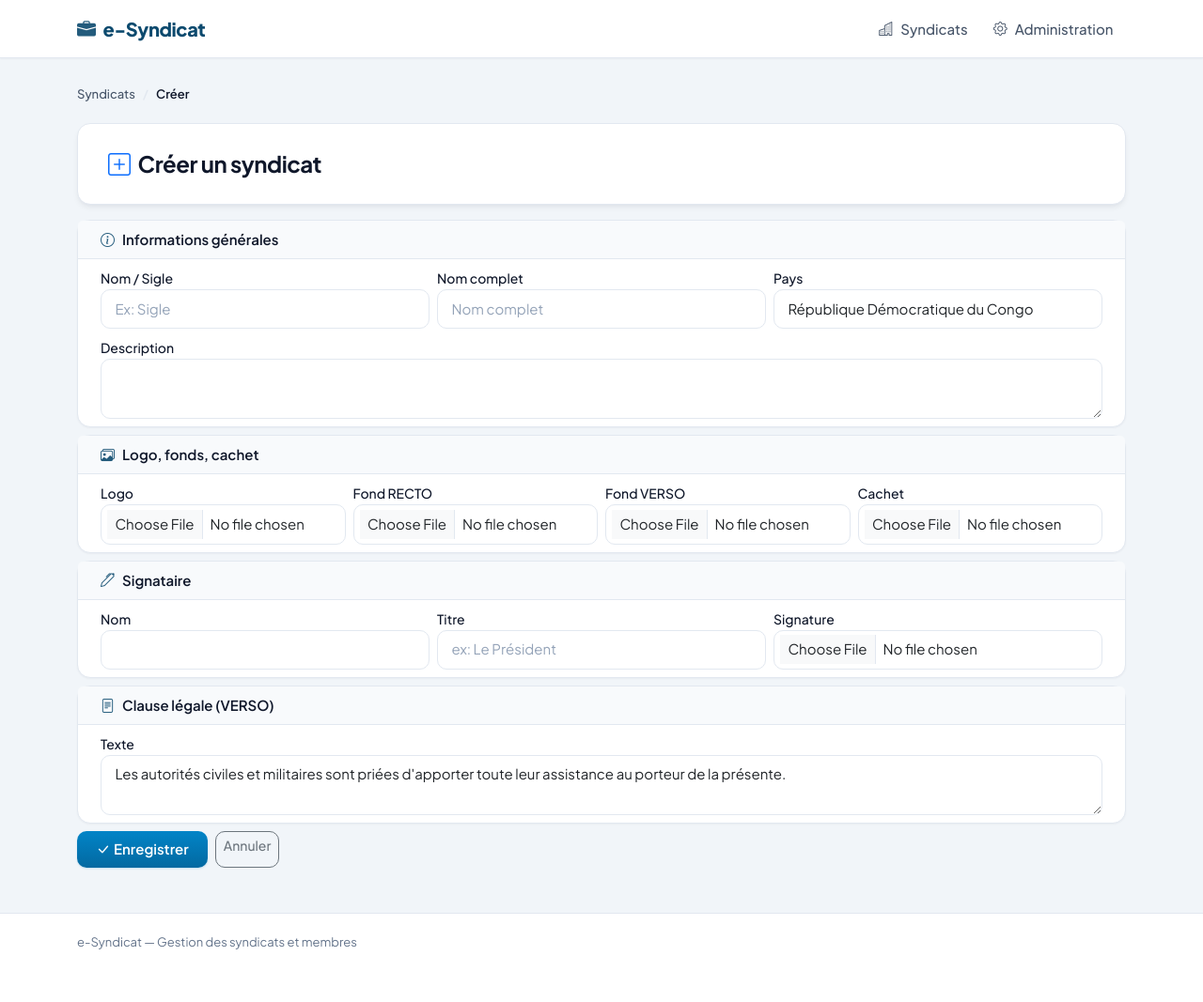
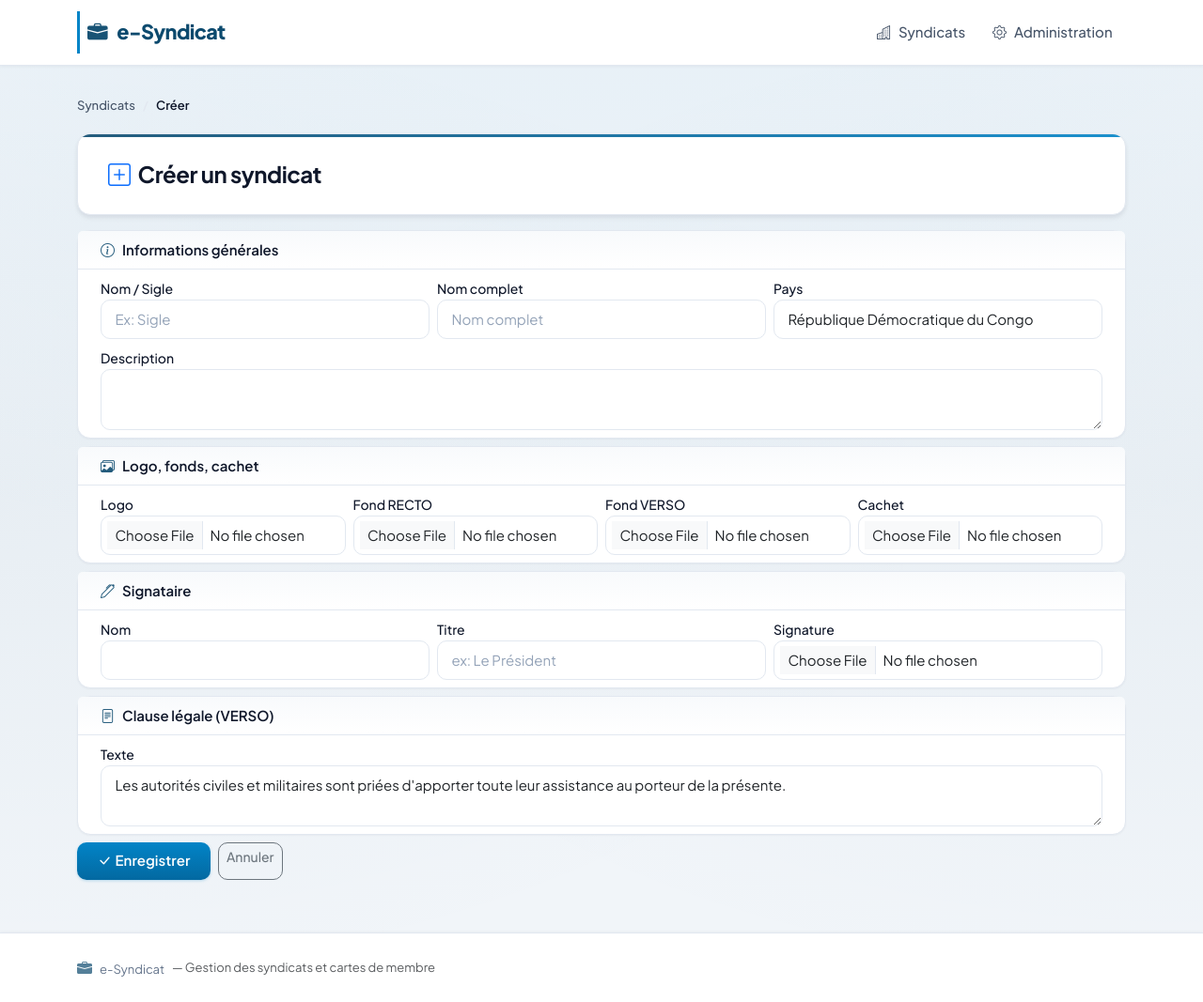
Before and after one commit to GuyguyLelo/e-Syndicat, a Django app: page /syndicats/creer/ in a window 1280 px wide. Shown: the whole page at 94% size. Before the commit the page ends 1011 px from the top, so only its background shows below. Run offline with Django 5.2, Linux system fonts and the light colour scheme.

Commit message:
Style pro: fond dÃ©gradÃ©, navbar, page-header, cartes, alertes, footer, empty states
Made-with: Cursor

```diff
--- a/syndicat/templates/syndicat/base.html
+++ b/syndicat/templates/syndicat/base.html
@@ -12,6 +12,7 @@
       --primary: #0c4a6e;
       --primary-hover: #075985;
       --primary-light: rgba(12, 74, 110, 0.08);
+      --primary-lighter: rgba(12, 74, 110, 0.04);
       --accent: #0284c7;
       --accent-hover: #0369a1;
       --surface: #ffffff;
@@ -24,16 +25,21 @@
       --text-secondary: #475569;
       --text-muted: #64748b;
       --shadow-sm: 0 1px 2px rgba(15, 23, 42, 0.04);
-      --shadow: 0 4px 6px -1px rgba(15, 23, 42, 0.06), 0 2px 4px -2px rgba(15, 23, 42, 0.04);
+      --shadow: 0 4px 6px -1px rgba(15, 23, 42, 0.06), 0 2px 4px rgba(15, 23, 42, 0.04);
       --shadow-lg: 0 10px 15px -3px rgba(15, 23, 42, 0.08), 0 4px 6px -4px rgba(15, 23, 42, 0.04);
       --radius: 10px;
       --radius-lg: 14px;
+      --radius-xl: 18px;
     }
 
-    * { -webkit-font-smoothing: antialiased; }
+    * { -webkit-font-smoothing: antialiased; -moz-osx-font-smoothing: grayscale; }
+    html { scroll-behavior: smooth; }
     body {
       font-family: 'Plus Jakarta Sans', -apple-system, BlinkMacSystemFont, sans-serif;
       background: var(--bg-body);
+      background-image: radial-gradient(ellipse 120% 80% at 50% -20%, rgba(2, 132, 199, 0.06), transparent),
+                      radial-gradient(ellipse 80% 50% at 100% 50%, rgba(12, 74, 110, 0.04), transparent),
+                      radial-gradient(ellipse 80% 50% at 0% 50%, rgba(12, 74, 110, 0.04), transparent);
       color: var(--text-secondary);
       font-size: 0.9375rem;
       line-height: 1.6;
@@ -46,29 +52,33 @@
     .navbar {
       background: var(--surface) !important;
       border-bottom: 1px solid var(--border);
-      box-shadow: var(--shadow-sm);
-      padding: 0.6rem 0;
+      box-shadow: 0 1px 3px rgba(15, 23, 42, 0.05);
+      padding: 0.75rem 0;
     }
     .navbar-brand {
       font-weight: 800;
-      font-size: 1.25rem;
-      letter-spacing: -0.02em;
+      font-size: 1.35rem;
+      letter-spacing: -0.03em;
       color: var(--primary) !important;
+      padding-left: 0.5rem;
+      border-left: 3px solid var(--accent);
     }
-    .navbar-brand i { opacity: 0.9; }
+    .navbar-brand i { opacity: 0.95; margin-right: 0.15rem; }
     .nav-link {
       font-weight: 500;
       color: var(--text-secondary) !important;
-      padding: 0.5rem 0.85rem !important;
+      padding: 0.5rem 0.9rem !important;
       border-radius: var(--radius);
-      transition: color 0.15s, background 0.15s;
+      transition: color 0.2s, background 0.2s, transform 0.15s;
     }
     .nav-link:hover { color: var(--primary) !important; background: var(--primary-light) !important; }
-    .navbar-toggler { border-color: var(--border); }
+    .nav-link:focus-visible { outline: 2px solid var(--accent); outline-offset: 2px; }
+    .navbar-toggler { border-color: var(--border); border-radius: var(--radius); }
     .navbar-toggler-icon { background-size: 1.1rem; }
+    .navbar-toggler:focus { box-shadow: 0 0 0 2px rgba(2, 132, 199, 0.2); }
 
     /* Contenu principal */
-    main { flex: 1; padding-top: 1.75rem; padding-bottom: 3rem; }
+    main { flex: 1; padding-top: 2rem; padding-bottom: 3.5rem; }
 
     /* Fil d'Ariane */
     .breadcrumb {
@@ -91,6 +101,18 @@
       padding: 1.75rem 2rem;
       box-shadow: var(--shadow);
       margin-bottom: 1.75rem;
+      position: relative;
+      overflow: hidden;
+    }
+    .page-header::before {
+      content: '';
+      position: absolute;
+      top: 0;
+      left: 0;
+      right: 0;
+      height: 3px;
+      background: linear-gradient(90deg, var(--primary) 0%, var(--accent) 100%);
+      opacity: 0.9;
     }
     .page-header h1 {
       font-weight: 700;
@@ -108,11 +130,11 @@
       border-radius: var(--radius-lg);
       box-shadow: var(--shadow-sm);
       background: var(--surface);
-      transition: box-shadow 0.2s, border-color 0.2s;
+      transition: box-shadow 0.25s ease, border-color 0.25s ease, transform 0.2s ease;
     }
-    .card:hover { box-shadow: var(--shadow); border-color: rgba(2, 132, 199, 0.15); }
+    .card:hover { box-shadow: var(--shadow); border-color: rgba(2, 132, 199, 0.2); }
     .card-header {
-      background: var(--bg-subtle);
+      background: linear-gradient(180deg, var(--bg-subtle) 0%, #fff 100%);
       border-bottom: 1px solid var(--border);
       font-weight: 600;
       font-size: 0.9375rem;
@@ -120,7 +142,7 @@
       border-radius: var(--radius-lg) var(--radius-lg) 0 0;
       padding: 1rem 1.5rem;
     }
-    .card-header .bi { color: var(--primary); opacity: 0.9; }
+    .card-header .bi { color: var(--primary); opacity: 0.9; margin-right: 0.35rem; }
     .card-body { padding: 1.5rem; }
 
     /* Boutons */
@@ -130,13 +152,16 @@
       font-weight: 600;
       font-size: 0.9375rem;
       border-radius: var(--radius);
-      padding: 0.5rem 1.25rem;
-      box-shadow: 0 1px 2px rgba(2, 132, 199, 0.2);
+      padding: 0.55rem 1.35rem;
+      box-shadow: 0 1px 3px rgba(2, 132, 199, 0.25);
+      transition: box-shadow 0.2s, transform 0.15s;
     }
     .btn-primary:hover {
       background: linear-gradient(180deg, var(--accent-hover) 0%, var(--primary) 100%);
-      box-shadow: 0 2px 4px rgba(2, 132, 199, 0.25);
+      box-shadow: 0 4px 12px rgba(2, 132, 199, 0.3);
+      transform: translateY(-1px);
     }
+    .btn-primary:active { transform: translateY(0); }
     .btn-outline-primary {
       border-radius: var(--radius);
       font-weight: 500;
@@ -209,19 +234,27 @@
 
     /* Alertes */
     .alert {
-      border-radius: var(--radius);
+      border-radius: var(--radius-lg);
       border: 1px solid;
+      box-shadow: var(--shadow-sm);
     }
+    .alert-success { background: linear-gradient(135deg, rgba(22, 163, 74, 0.06) 0%, rgba(22, 163, 74, 0.02) 100%); }
+    .alert-info { background: linear-gradient(135deg, rgba(2, 132, 199, 0.06) 0%, rgba(2, 132, 199, 0.02) 100%); }
+    .alert-warning { background: linear-gradient(135deg, rgba(234, 179, 8, 0.08) 0%, rgba(234, 179, 8, 0.02) 100%); }
+    .alert-danger { background: linear-gradient(135deg, rgba(220, 38, 38, 0.06) 0%, rgba(220, 38, 38, 0.02) 100%); }
 
     /* Pied de page */
     footer {
       background: var(--surface);
       border-top: 1px solid var(--border);
-      padding: 1.25rem 0;
+      padding: 1.5rem 0;
       margin-top: auto;
       font-size: 0.8125rem;
       color: var(--text-muted);
+      box-shadow: 0 -1px 3px rgba(15, 23, 42, 0.04);
     }
+    footer .container { display: flex; align-items: center; gap: 0.5rem; }
+    footer .bi-briefcase-fill { color: var(--primary); opacity: 0.7; font-size: 1rem; }
 
     /* Liens */
     a { color: var(--primary); transition: color 0.15s; }
@@ -248,7 +281,18 @@
     }
 
     /* Empty states */
-    .card .display-1.text-muted { color: var(--border) !important; }
+    .empty-state { padding: 3rem 2rem; }
+    .empty-state .display-1 { color: var(--border) !important; opacity: 0.5; }
+    .empty-state h4 { font-weight: 600; color: var(--text-secondary); }
+    .empty-state .btn { border-radius: var(--radius); }
+
+    /* Table dans une card */
+    .card .table-responsive { border-radius: 0 0 var(--radius-lg) var(--radius-lg); }
+    .card .table thead th:first-child { border-radius: 0; }
+    .card > .table-responsive:first-child .table thead th { border-top: none; }
+
+    /* List group dans cards — icônes avec fond discret */
+    .list-group-item .bi:first-child { min-width: 28px; height: 28px; display: inline-flex; align-items: center; justify-content: center; border-radius: 8px; background: var(--primary-lighter); color: var(--primary) !important; font-size: 0.9rem; }
   </style>
   {% block extra_css %}{% endblock %}
 </head>
@@ -287,8 +331,9 @@
   </main>
 
   <footer>
-    <div class="container d-flex justify-content-between align-items-center flex-wrap gap-2">
-      <span>e-Syndicat — Gestion des syndicats et membres</span>
+    <div class="container">
+      <span><i class="bi bi-briefcase-fill me-2"></i>e-Syndicat</span>
+      <span class="text-muted">— Gestion des syndicats et cartes de membre</span>
     </div>
   </footer>
 
--- a/syndicat/templates/syndicat/syndicat_detail.html
+++ b/syndicat/templates/syndicat/syndicat_detail.html
@@ -9,7 +9,7 @@
     </ol>
   </nav>
 
-  <div class="page-header d-flex justify-content-between align-items-center flex-wrap gap-2 py-2 px-3 mb-2">
+  <div class="page-header d-flex justify-content-between align-items-center flex-wrap gap-2 mb-4">
     <div class="d-flex align-items-center gap-3">
       {% if syndicat.logo %}
         <div class="rounded overflow-hidden p-2 flex-shrink-0" style="width: 56px; height: 56px; background: var(--bg-subtle);">
```
Also changed, not shown: syndicat/templates/syndicat/member_card_display.html (+4 -4 lines), syndicat/templates/syndicat/member_list.html (+5 -5 lines), syndicat/templates/syndicat/syndicat_list.html (+6 -6 lines).
